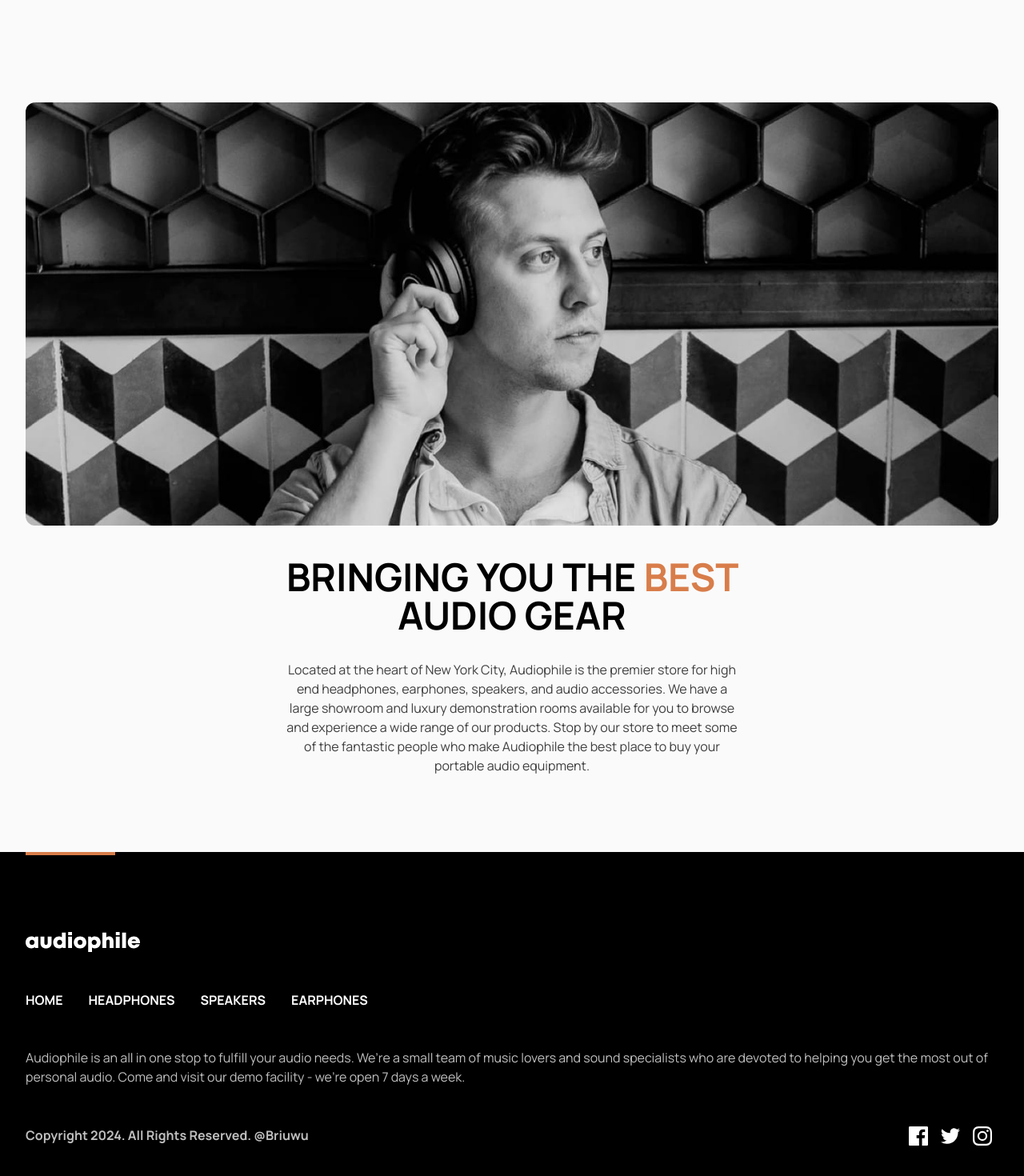
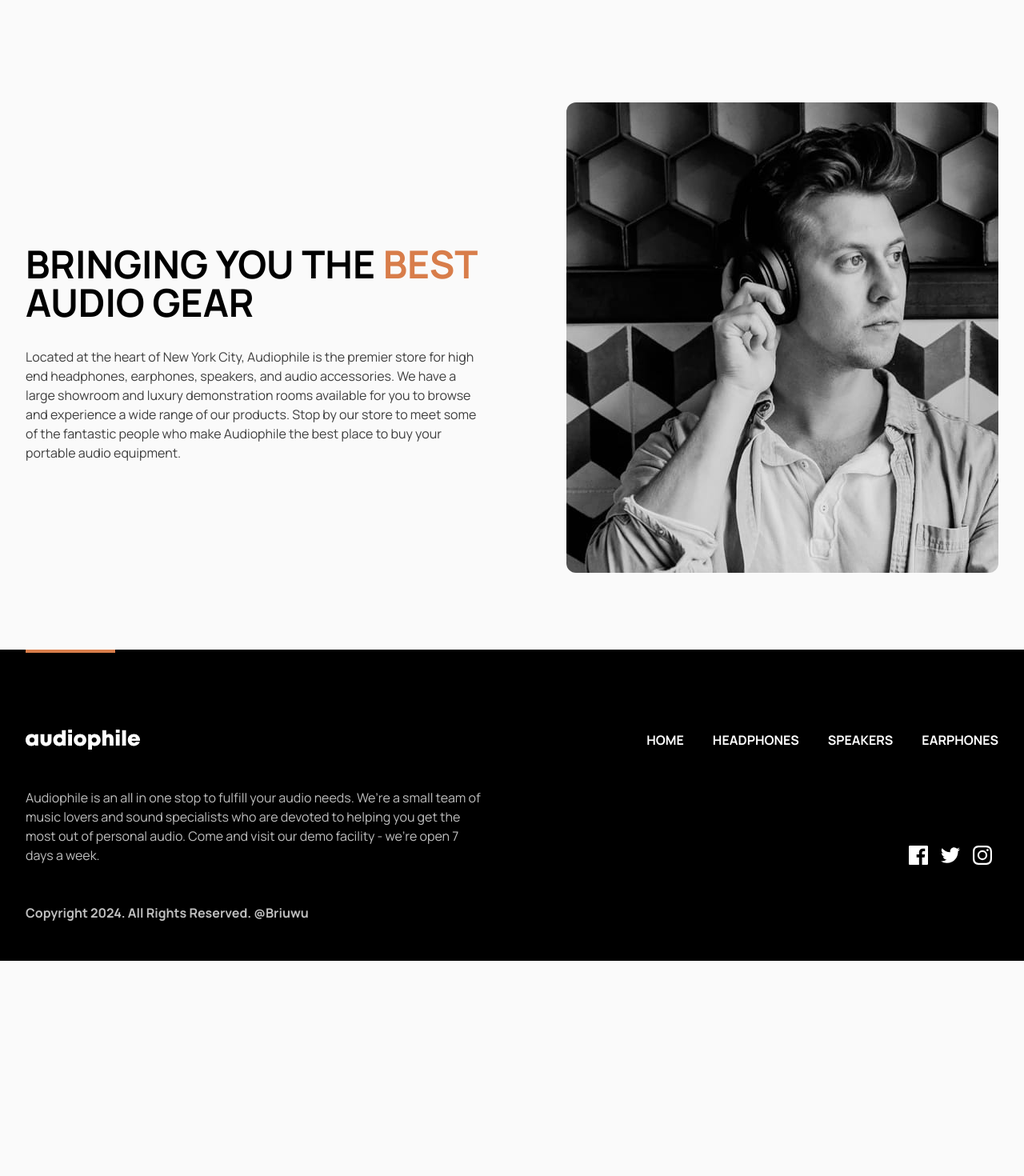
Before and after one commit to Briuwu/audiophile, a Next.js app: page / in a window 1280 px wide. Shown: the part 2712-4182 px from the top of the page at 80% size. After the commit the page ends 3913 px from the top, so only its background shows below. Built offline with nearby package versions, Linux system fonts and the light colour scheme.

Commit message:
Update footer layout and add social media icons

```diff
--- a/components/footer/index.tsx
+++ b/components/footer/index.tsx
@@ -5,7 +5,7 @@ import Link from "next/link";
 export function Footer() {
   return (
     <div className="mt-24 text-center">
-      <div className="container mb-24">
+      <div className="container mb-24 lg:flex lg:flex-row-reverse lg:items-center lg:text-left">
         <Image
           src={"/assets/shared/mobile/image-best-gear.jpg"}
           alt=""
@@ -18,9 +18,17 @@ export function Footer() {
           alt=""
           width={1378}
           height={600}
-          className="mx-auto hidden rounded-xl md:block"
+          className="mx-auto hidden rounded-xl md:block lg:hidden"
         />
-        <div className="mx-auto max-w-xl">
+        <Image
+          src={"/assets/shared/desktop/image-best-gear.jpg"}
+          alt=""
+          width={540}
+          height={588}
+          className="mx-auto hidden rounded-xl lg:mx-0 lg:block"
+        />
+
+        <div className="mx-auto max-w-xl lg:ml-0">
           <p className="mb-8 mt-10 text-3xl font-bold uppercase md:text-5xl">
             Bringing you the <span className="text-orange-800">best</span> audio
             gear
@@ -36,16 +44,16 @@ export function Footer() {
         </div>
       </div>
       <footer className="bg-black pb-12 text-white">
-        <div className="container space-y-12 md:text-left">
+        <div className="container grid space-y-12 md:grid-cols-2 md:text-left">
           <div className=" mx-auto h-1 w-28 bg-orange-800 md:ml-0" />
           <Image
             src={"/assets/shared/desktop/logo.svg"}
             alt="audiophile logo"
             width={143}
             height={25}
-            className="mx-auto pt-12 md:ml-0"
+            className="mx-auto pt-12 md:col-span-2 md:ml-0 lg:col-start-1 lg:row-start-3"
           />
-          <ul className="flex flex-col gap-4 font-bold uppercase md:flex-row md:gap-8">
+          <ul className="flex flex-col gap-4 font-bold uppercase md:col-span-2 md:flex-row md:gap-8 lg:col-span-2 lg:col-start-2 lg:row-start-3 lg:gap-9 lg:self-end lg:justify-self-end">
             <li>
               <Link href={"/"}>home</Link>
             </li>
@@ -55,17 +63,16 @@ export function Footer() {
               </li>
             ))}
           </ul>
-          <p className="opacity-75">
+          <p className="opacity-75 md:col-span-2 lg:row-start-4 lg:max-w-xl">
             Audiophile is an all in one stop to fulfill your audio needs. We’re
             a small team of music lovers and sound specialists who are devoted
             to helping you get the most out of personal audio. Come and visit
             our demo facility - we’re open 7 days a week.
           </p>
-          <div className="flex flex-col items-center gap-8 md:flex-row md:justify-between">
-            <p className="font-bold opacity-75">
+          <p className="font-bold opacity-75 lg:row-start-5">
             Copyright 2024. All Rights Reserved. @Briuwu
           </p>
-            <div>
+          <div className="md:justify-self-end lg:row-start-4 lg:self-end">
             <Image
               src={"/assets/shared/desktop/icon-facebook.svg"}
               alt="facebook"
@@ -89,7 +96,6 @@ export function Footer() {
             />
           </div>
         </div>
-        </div>
       </footer>
     </div>
   );
```
Lines whose indentation alone changed are shown as unchanged.
